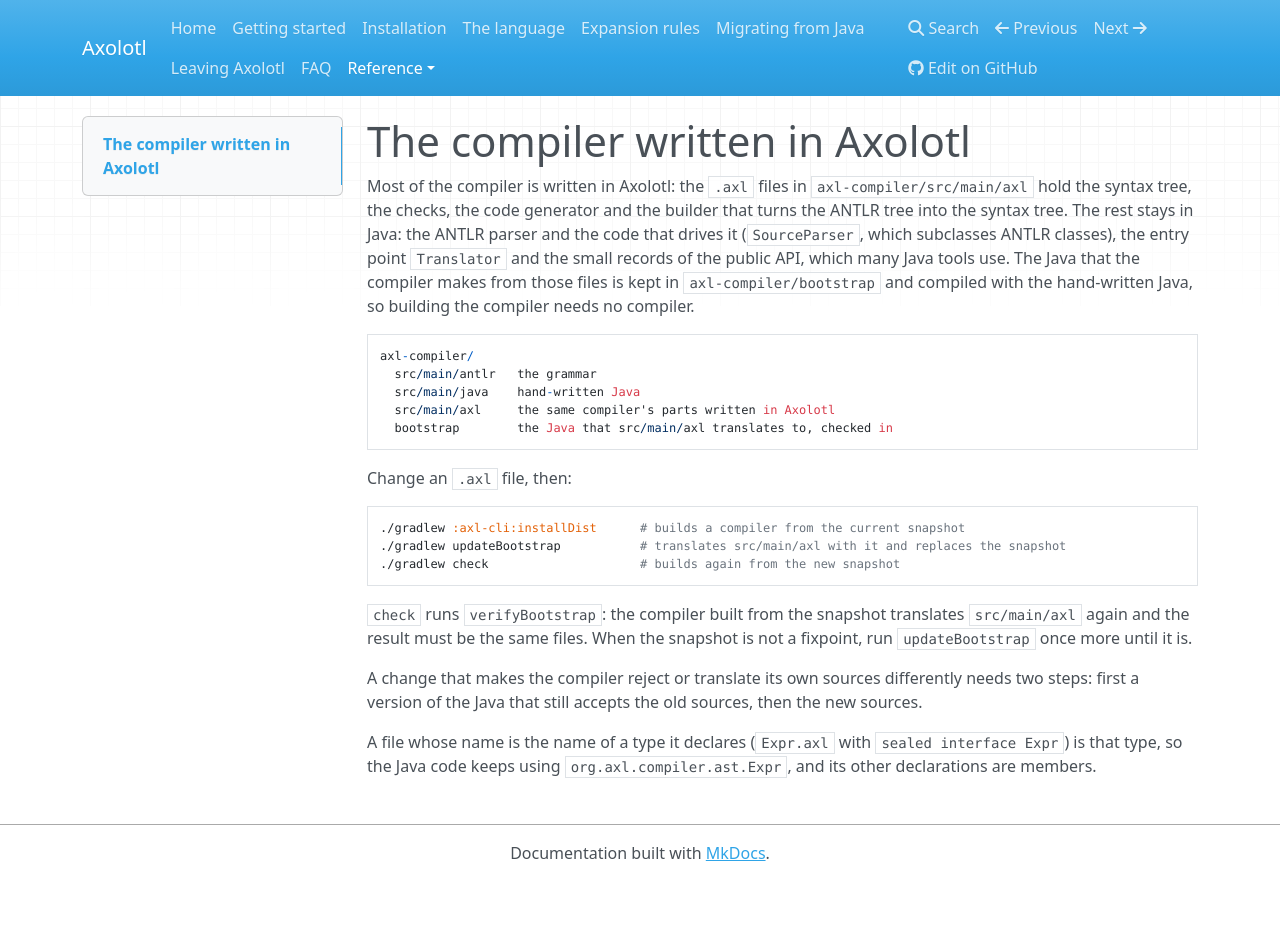
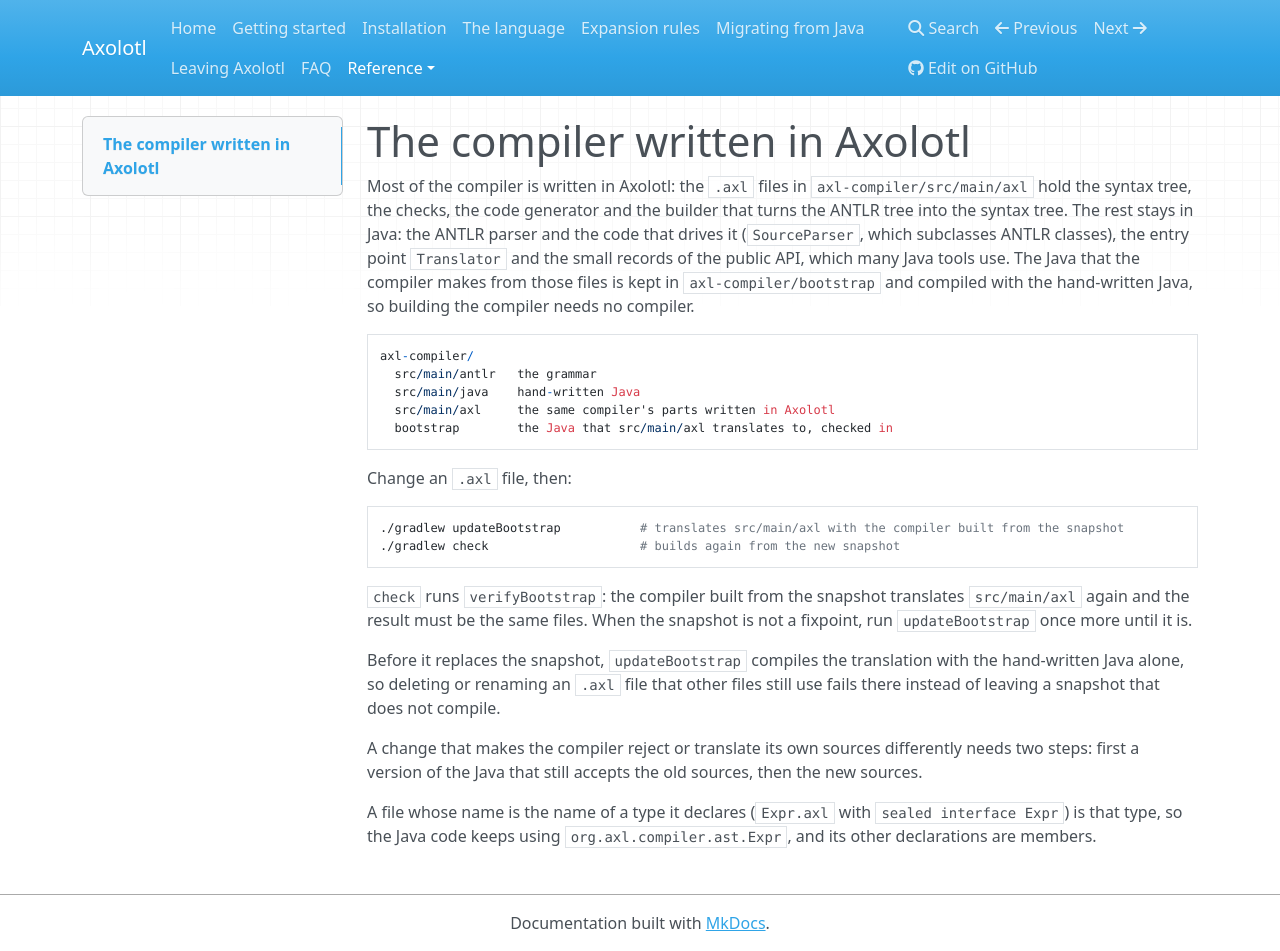
Before and after one commit to k1ngmang/axolotl-lang, an MkDocs documentation site: the page built from docs/self-hosting.md, in a window 1280 px wide and 951 px high. Built offline with MkDocs 1.6.1, drawn with Linux system fonts in a browser that asks for light colours; nearby versions of some CDN libraries.

Commit message:
Compile the translated compiler before replacing the snapshot

````diff
--- a/docs/self-hosting.md
+++ b/docs/self-hosting.md
@@ -19,8 +19,7 @@ axl-compiler/
 Change an `.axl` file, then:
 
 ```
-./gradlew :axl-cli:installDist      # builds a compiler from the current snapshot
-./gradlew updateBootstrap           # translates src/main/axl with it and replaces the snapshot
+./gradlew updateBootstrap           # translates src/main/axl with the compiler built from the snapshot
 ./gradlew check                     # builds again from the new snapshot
 ```
 
@@ -28,6 +27,10 @@ Change an `.axl` file, then:
 and the result must be the same files. When the snapshot is not a fixpoint, run `updateBootstrap`
 once more until it is.
 
+Before it replaces the snapshot, `updateBootstrap` compiles the translation with the hand-written Java
+alone, so deleting or renaming an `.axl` file that other files still use fails there instead of
+leaving a snapshot that does not compile.
+
 A change that makes the compiler reject or translate its own sources differently needs two steps:
 first a version of the Java that still accepts the old sources, then the new sources.
 
````
Also changed, not shown: 1 other file.
